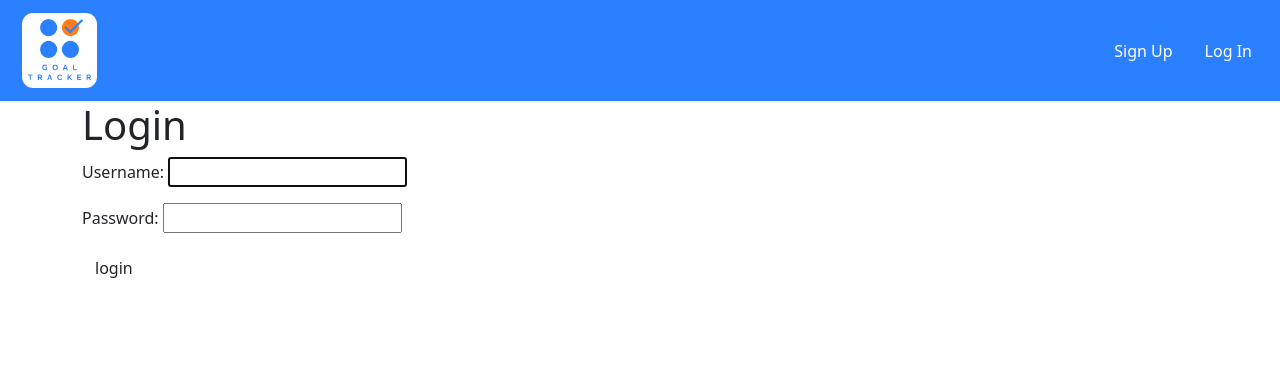
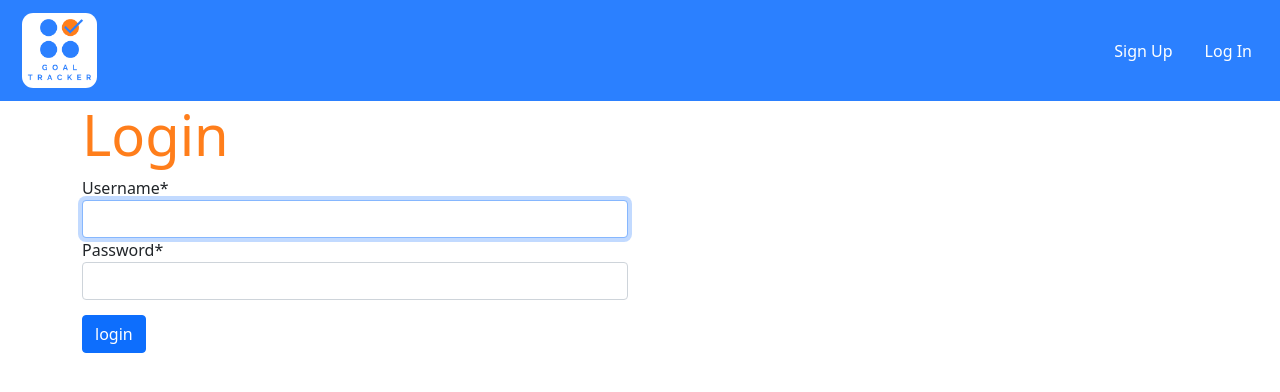
Before and after one commit to aaronbe7/goal_tracker, a Django app: page /accounts/login/ in a window 1280 px wide. Shown: the top 392 px of the page. Run offline with Django 3.2, Linux system fonts and the light colour scheme; some libraries are stand-ins or nearby versions.

Commit message:
styling for login and sign up

```diff
--- a/main_app/templates/registration/login.html
+++ b/main_app/templates/registration/login.html
@@ -1,12 +1,20 @@
 {% extends 'base.html' %}
 
+{% load crispy_forms_tags %}
+
 {% block content %}
-<h1>Login</h1>
+<div class="left">
+	<h1 class="display-4">Login</h1>
+</div>
 
 <form method="post" action="{% url 'login' %}">
-	{% csrf_token %}
-    {{ form.as_p }}
-	<input type="submit" class="btn" value="login" />
+	<div class="row">
+		<div class="col-6">
+			{% csrf_token %}
+			{{ form|crispy }}
+		</div>
+	</div>
+	<input type="submit" id="spacing" class="btn btn-primary" value="login" />
 	<input type="hidden" name="next" value="{{ next }}" />
 </form>
 {% endblock content %}
```
Also changed, not shown: main_app/templates/registration/signup.html (+12 -4 lines).
